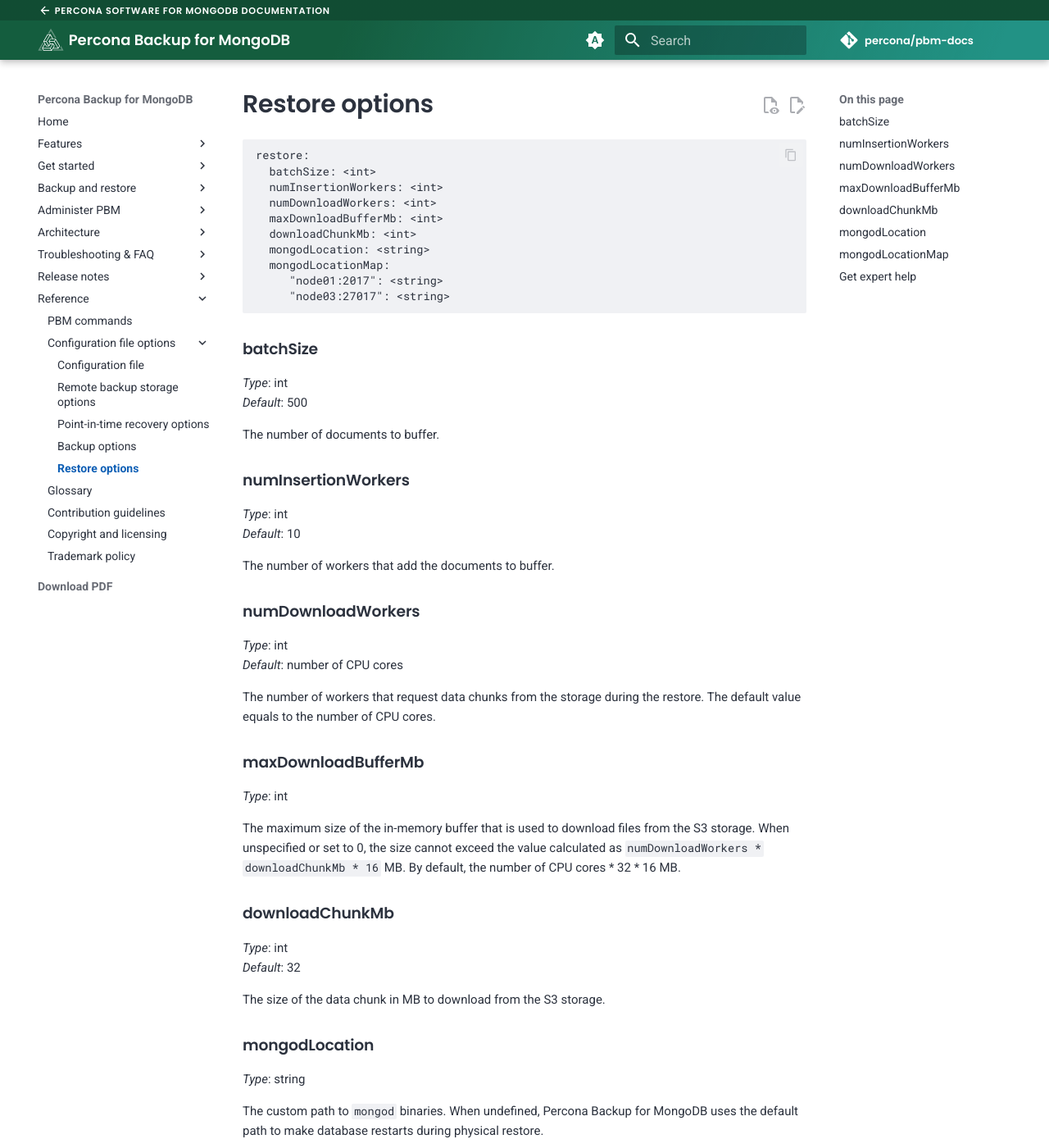
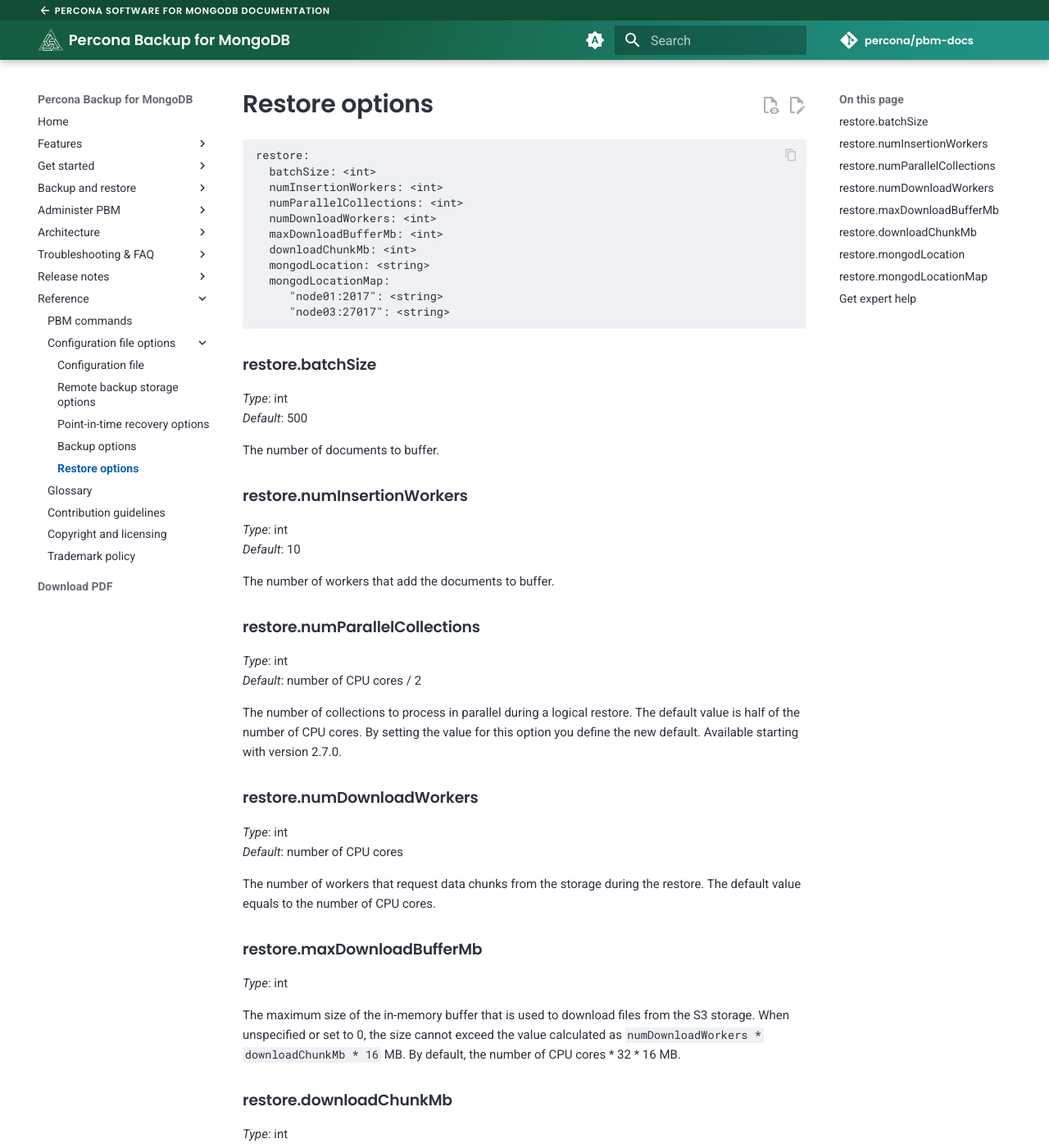
Before and after one commit to percona/pbm-docs, an MkDocs documentation site: the page built from docs/reference/restore-options.md, in a window 1280 px wide and 1400 px high. Shown: the whole window at 82% size. Built offline with MkDocs 1.6.1 and Material for MkDocs 9.7.7, drawn with Linux system fonts in a browser that asks for light colours; nearby versions of some CDN libraries; comment, search, counter and statistics services are not loaded; some of the changed text lies outside the part shown.

Commit message:
PBM-1312 Documented the option to set the number of parallel collect… (#208)
* PBM-1312 Documented the option to set the number of parallel collections
* PBM-1400 Added description of config file params

	modified:   docs/reference/pbm-commands.md
        modified:   docs/reference/backup-options.md
	modified:   docs/reference/pbm-commands.md
	modified:   docs/reference/restore-options.md

````diff
--- a/docs/reference/restore-options.md
+++ b/docs/reference/restore-options.md
@@ -4,6 +4,7 @@
 restore:
   batchSize: <int>
   numInsertionWorkers: <int>
+  numParallelCollections: <int>
   numDownloadWorkers: <int>
   maxDownloadBufferMb: <int>
   downloadChunkMb: <int>
@@ -13,48 +14,56 @@
      "node03:27017": <string>
 ```
 
-### batchSize
+### restore.batchSize
 
 *Type*: int <br>
 *Default*: 500
 
 The number of documents to buffer.
 
-### numInsertionWorkers
+### restore.numInsertionWorkers
 
 *Type*: int <br>
 *Default*: 10
 
 The number of workers that add the documents to buffer.
 
-### numDownloadWorkers
+### restore.numParallelCollections
+
+*Type*: int <br>
+*Default*: number of CPU cores / 2
+
+The number of collections to process in parallel during a logical restore. The default value is half of the number of CPU cores. By setting the value for this option you define the new default.
+Available starting with version 2.7.0.
+
+### restore.numDownloadWorkers
 
 *Type*: int <br>
 *Default*: number of CPU cores
 
 The number of workers that request data chunks from the storage during the restore. The default value equals to the number of CPU cores.
 
-### maxDownloadBufferMb
+### restore.maxDownloadBufferMb
 
 *Type*: int <br>
 
 
 The maximum size of the in-memory buffer that is used to download files from the S3 storage. When unspecified or set to 0, the size cannot exceed the value calculated as `numDownloadWorkers * downloadChunkMb * 16` MB. By default, the number of CPU cores * 32 * 16 MB.
 
-### downloadChunkMb
+### restore.downloadChunkMb
 
 *Type*: int <br>
 *Default*: 32
 
 The size of the data chunk in MB to download from the S3 storage.
 
-### mongodLocation
+### restore.mongodLocation
 
 *Type*: string
 
 The custom path to `mongod` binaries. When undefined, Percona Backup for MongoDB uses the default path to make database restarts during physical restore.
 
-### mongodLocationMap
+### restore.mongodLocationMap
 
 *Type*: array of strings
 
````
Also changed, not shown: docs/reference/backup-options.md (+9 -0 lines), docs/reference/pbm-commands.md (+2 -0 lines).
